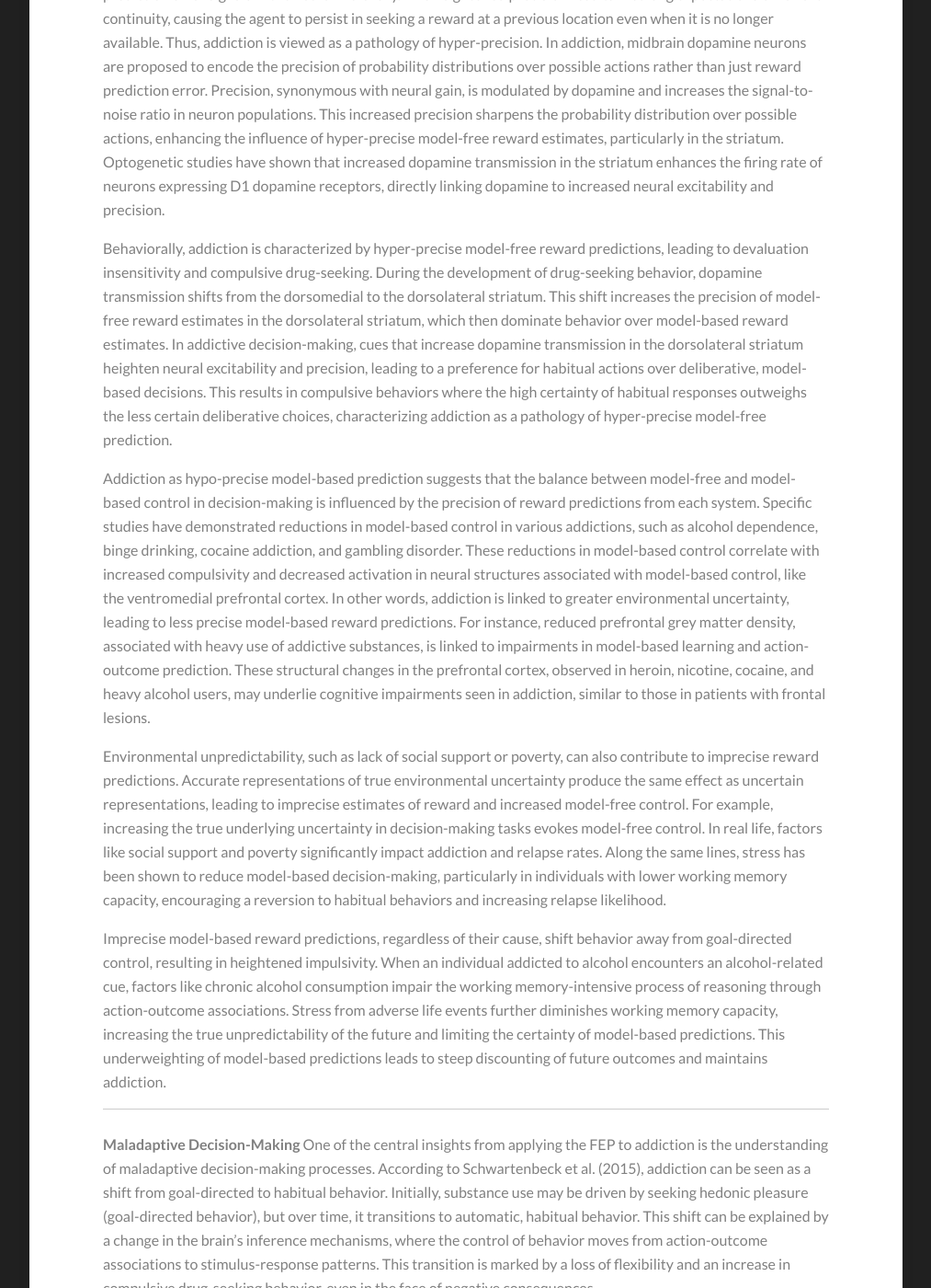
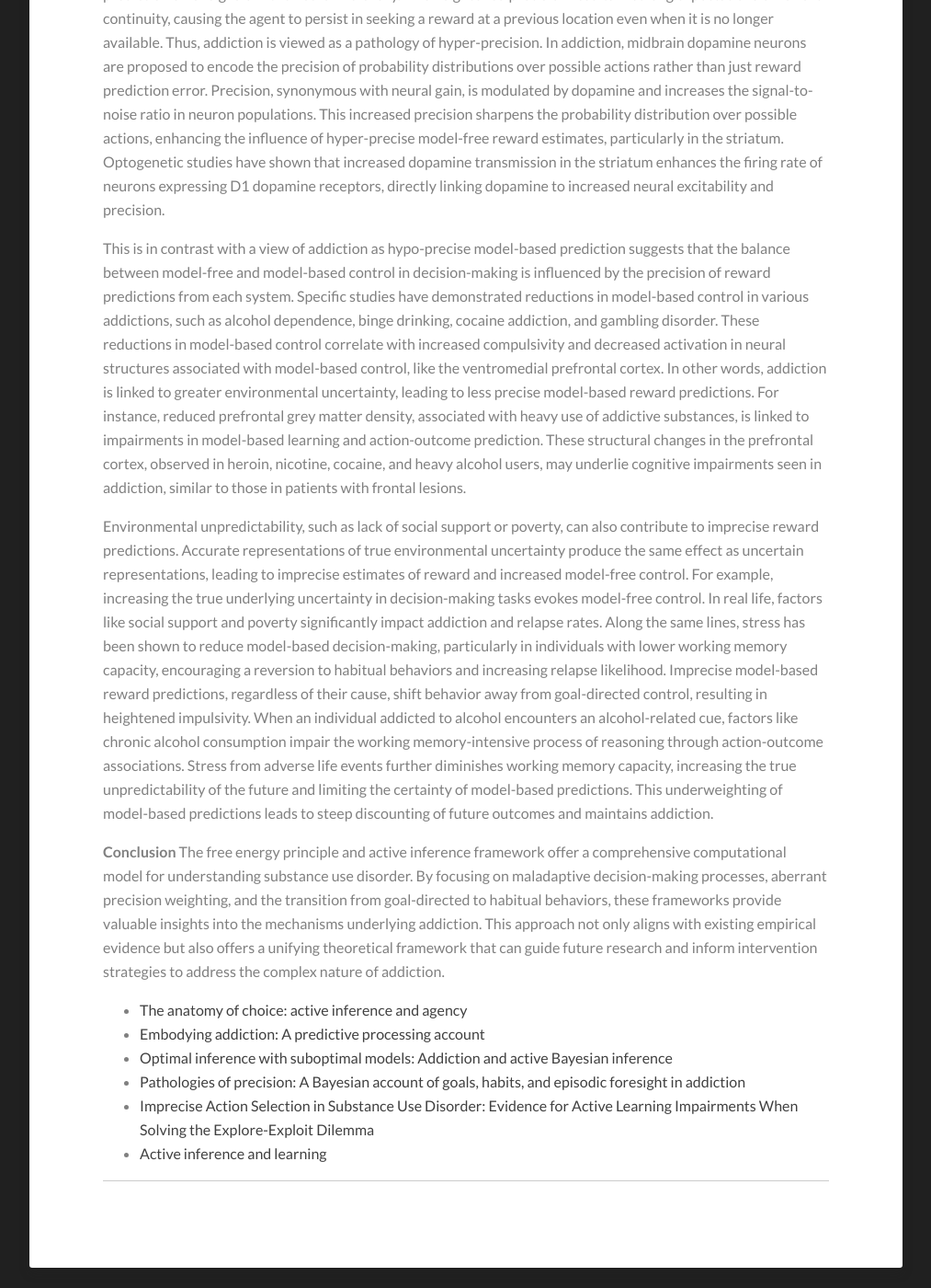
Before and after one commit to Kamran-Afzali/Kamran-Afzali.github.io, a Jekyll site: the page built from _posts/2025-10-25-FEP_SUD.md, in a window 1280 px wide and 1400 px high, scrolled down 2464 px. Shown: the whole window at 92% size, without its empty margins (133-1146 px from the left). Built offline with Jekyll 4.4.1, drawn with Linux system fonts in a browser that asks for light colours; our own code applies the rules of GitHub Pages for plain Markdown files; some of the changed text lies outside the part shown.

Commit message:
Update 2025-10-25-FEP_SUD.md

```diff
--- a/_posts/2025-10-25-FEP_SUD.md
+++ b/_posts/2025-10-25-FEP_SUD.md
@@ -15,54 +15,22 @@
 
 Suboptimal behavior can arise from two potential causes: failures in the inference process itself or failures in the generative models upon which inference is based. They argue that in many cases, pathological behavior results from maladaptive generative models rather than broken inference mechanisms. By focusing on the specifics of these generative models, rather than on deviations from a presumed optimal behavior, one can better understand and address psychiatric conditions. For instance, the generative model of an addict might lead them to behave in ways that appear suboptimal when viewed from an external perspective. However, from the perspective of the addict’s generative model, their behavior may be optimal. This insight can have significant implications for diagnosing and treating psychiatric conditions by identifying specific parameters or aspects of the generative model that lead to maladaptive behaviors. Along these lines and from a computational standpoint, addiction may result from a shift from action-outcome control to stimulus-response control, favoring habitual behaviors. This shift is often seen as a transition from impulsion to compulsion, where initial pleasure-seeking behavior evolves into automatic and habitual actions. Another view suggests a transition from liking to wanting, where addicts compulsively seek drugs or drug-like behavior without deriving pleasure from it.
 
+Novel models of addiction, such as those proposed by Friston and Schwartenbeck et al., explain aberrant decision-making in addiction through alterations in uncertainty about future rewards. Friston's model of addiction simulates impairments in reversal learning based on high levels of dopamine, which increases the precision of prediction error signals in the neural hierarchy. This heightened precision results in strong expectations of reward continuity, causing the agent to persist in seeking a reward at a previous location even when it is no longer available. Thus, addiction is viewed as a pathology of hyper-precision. In addiction, midbrain dopamine neurons are proposed to encode the precision of probability distributions over possible actions rather than just reward prediction error. Precision, synonymous with neural gain, is modulated by dopamine and increases the signal-to-noise ratio in neuron populations. This increased precision sharpens the probability distribution over possible actions, enhancing the influence of hyper-precise model-free reward estimates, particularly in the striatum. Optogenetic studies have shown that increased dopamine transmission in the striatum enhances the firing rate of neurons expressing D1 dopamine receptors, directly linking dopamine to increased neural excitability and precision.
 
 
 
 
 
 
-Novel models of addiction, such as those proposed by Friston and Schwartenbeck et al., explain aberrant decision-making in addiction through alterations in uncertainty about future rewards. Friston's model of addiction simulates impairments in reversal learning based on high levels of dopamine, which increases the precision of prediction error signals in the neural hierarchy. This heightened precision results in strong expectations of reward continuity, causing the agent to persist in seeking a reward at a previous location even when it is no longer available. Thus, addiction is viewed as a pathology of hyper-precision. In addiction, midbrain dopamine neurons are proposed to encode the precision of probability distributions over possible actions rather than just reward prediction error. Precision, synonymous with neural gain, is modulated by dopamine and increases the signal-to-noise ratio in neuron populations. This increased precision sharpens the probability distribution over possible actions, enhancing the influence of hyper-precise model-free reward estimates, particularly in the striatum. Optogenetic studies have shown that increased dopamine transmission in the striatum enhances the firing rate of neurons expressing D1 dopamine receptors, directly linking dopamine to increased neural excitability and precision.
 
-Behaviorally, addiction is characterized by hyper-precise model-free reward predictions, leading to devaluation insensitivity and compulsive drug-seeking. During the development of drug-seeking behavior, dopamine transmission shifts from the dorsomedial to the dorsolateral striatum. This shift increases the precision of model-free reward estimates in the dorsolateral striatum, which then dominate behavior over model-based reward estimates. In addictive decision-making, cues that increase dopamine transmission in the dorsolateral striatum heighten neural excitability and precision, leading to a preference for habitual actions over deliberative, model-based decisions. This results in compulsive behaviors where the high certainty of habitual responses outweighs the less certain deliberative choices, characterizing addiction as a pathology of hyper-precise model-free prediction.
-
-Addiction as hypo-precise model-based prediction suggests that the balance between model-free and model-based control in decision-making is influenced by the precision of reward predictions from each system. Specific studies have demonstrated reductions in model-based control in various addictions, such as alcohol dependence, binge drinking, cocaine addiction, and gambling disorder. These reductions in model-based control correlate with increased compulsivity and decreased activation in neural structures associated with model-based control, like the ventromedial prefrontal cortex. In other words, addiction is linked to greater environmental uncertainty, leading to less precise model-based reward predictions. For instance, reduced prefrontal grey matter density, associated with heavy use of addictive substances, is linked to impairments in model-based learning and action-outcome prediction. These structural changes in the prefrontal cortex, observed in heroin, nicotine, cocaine, and heavy alcohol users, may underlie cognitive impairments seen in addiction, similar to those in patients with frontal lesions.
+This is in contrast with a view of addiction as hypo-precise model-based prediction suggests that the balance between model-free and model-based control in decision-making is influenced by the precision of reward predictions from each system. Specific studies have demonstrated reductions in model-based control in various addictions, such as alcohol dependence, binge drinking, cocaine addiction, and gambling disorder. These reductions in model-based control correlate with increased compulsivity and decreased activation in neural structures associated with model-based control, like the ventromedial prefrontal cortex. In other words, addiction is linked to greater environmental uncertainty, leading to less precise model-based reward predictions. For instance, reduced prefrontal grey matter density, associated with heavy use of addictive substances, is linked to impairments in model-based learning and action-outcome prediction. These structural changes in the prefrontal cortex, observed in heroin, nicotine, cocaine, and heavy alcohol users, may underlie cognitive impairments seen in addiction, similar to those in patients with frontal lesions.
 
 
-Environmental unpredictability, such as lack of social support or poverty, can also contribute to imprecise reward predictions. Accurate representations of true environmental uncertainty produce the same effect as uncertain representations, leading to imprecise estimates of reward and increased model-free control. For example, increasing the true underlying uncertainty in decision-making tasks evokes model-free control. In real life, factors like social support and poverty significantly impact addiction and relapse rates.  Along the same lines, stress has been shown to reduce model-based decision-making, particularly in individuals with lower working memory capacity, encouraging a reversion to habitual behaviors and increasing relapse likelihood.
-
-Imprecise model-based reward predictions, regardless of their cause, shift behavior away from goal-directed control, resulting in heightened impulsivity. When an individual addicted to alcohol encounters an alcohol-related cue, factors like chronic alcohol consumption impair the working memory-intensive process of reasoning through action-outcome associations. Stress from adverse life events further diminishes working memory capacity, increasing the true unpredictability of the future and limiting the certainty of model-based predictions. This underweighting of model-based predictions leads to steep discounting of future outcomes and maintains addiction.
+Environmental unpredictability, such as lack of social support or poverty, can also contribute to imprecise reward predictions. Accurate representations of true environmental uncertainty produce the same effect as uncertain representations, leading to imprecise estimates of reward and increased model-free control. For example, increasing the true underlying uncertainty in decision-making tasks evokes model-free control. In real life, factors like social support and poverty significantly impact addiction and relapse rates.  Along the same lines, stress has been shown to reduce model-based decision-making, particularly in individuals with lower working memory capacity, encouraging a reversion to habitual behaviors and increasing relapse likelihood. Imprecise model-based reward predictions, regardless of their cause, shift behavior away from goal-directed control, resulting in heightened impulsivity. When an individual addicted to alcohol encounters an alcohol-related cue, factors like chronic alcohol consumption impair the working memory-intensive process of reasoning through action-outcome associations. Stress from adverse life events further diminishes working memory capacity, increasing the true unpredictability of the future and limiting the certainty of model-based predictions. This underweighting of model-based predictions leads to steep discounting of future outcomes and maintains addiction.
 
 
-__________________________________________
-**Maladaptive Decision-Making**
-One of the central insights from applying the FEP to addiction is the understanding of maladaptive decision-making processes. According to Schwartenbeck et al. (2015), addiction can be seen as a shift from goal-directed to habitual behavior. Initially, substance use may be driven by seeking hedonic pleasure (goal-directed behavior), but over time, it transitions to automatic, habitual behavior. This shift can be explained by a change in the brain's inference mechanisms, where the control of behavior moves from action-outcome associations to stimulus-response patterns. This transition is marked by a loss of flexibility and an increase in compulsive drug-seeking behavior, even in the face of negative consequences.
-1. Maladaptive decision-making: Active inference models suggest that addiction involves a shift from goal-directed to habitual behavior. Initially, substance use may be driven by seeking pleasure, but over time it transitions to automatic, habitual behavior. This is explained as a change in the brain's inference mechanisms, where behavior control moves from action-outcome associations to stimulus-response patterns, resulting in a loss of flexibility and increase in compulsive drug-seeking behavior.
 
 
-**Precision Weighting and Reward Processing**
-The FEP posits that the brain constantly updates its internal models to minimize prediction errors, which involves assigning precision (confidence) to different sources of information. In the context of SUD, there may be an aberrant precision weighting of reward-related cues. Individuals with addiction might overestimate the precision of drug-related rewards while underestimating the precision of non-drug rewards. This imbalance can lead to a heightened sensitivity to drug-related stimuli and a diminished response to other rewarding experiences. Imaging studies support this by showing changes in reward processing and a loss of phasic dopaminergic responses in addicted individuals, aligning with the reward-deficiency hypothesis.
-
-
-2. Aberrant precision weighting: In SUDs, there may be an imbalance in how precision (confidence) is assigned to different information sources. Individuals with addiction might overestimate the precision of drug-related rewards while underestimating non-drug rewards. This can lead to heightened sensitivity to drug-related stimuli and diminished response to other rewarding experiences.
-
-**Impulsive and Compulsive Behaviors**
-Active inference models suggest that addiction is associated with characteristic patterns of impulsive and compulsive behaviors. Impulsivity in addiction can be understood as a failure to appropriately weigh the long-term consequences of actions, leading to a preference for immediate rewards despite potential negative outcomes. Compulsivity, on the other hand, emerges as a repetitive, habitual response to drug-related cues. These behaviors can be framed within the FEP as maladaptive strategies to minimize free energy, where the brain's predictions and actions become increasingly rigid and less responsive to changing environmental contingencies.
-
-**Impaired learning processes**
-
-Research using active inference models indicates that individuals with SUDs show impairments in learning from both positive and negative outcomes. Specifically:
-
-   - They exhibit less precise action selection mechanisms
-   - They have a lower learning rate from losses
-   - They have a greater learning rate from gains
-
-**Learning and Adaptation**
-Research by Da Costa et al. (2020) using active inference models indicates that individuals with SUD show impairments in learning from both positive and negative outcomes. They exhibit less precise action selection mechanisms and a lower learning rate from losses, which could explain difficulties in adjusting behavior and maintaining optimal decision-making during and after treatment. This suggests that the brain's ability to update its internal models based on new information is compromised in addiction, leading to persistent maladaptive behaviors.
-
-Inconsistent behavior patterns: The findings suggest a pattern of inconsistent behavior in response to positive outcomes in SUDs, combined with a tendency to attribute negative outcomes to chance. Individuals with SUDs fail to settle on a behavior strategy despite sufficient evidence of its success.
-
-**Habit Formation and Maintenance**
-The FEP also provides a framework for understanding how habits form and are maintained in addiction. Habits are learned by observing one's own goal-directed behavior and are selected online during active inference. In addiction, the repeated use of substances reinforces habitual responses, making it difficult to break the cycle of addiction. This process involves both explorative (epistemic) and exploitative (pragmatic) behaviors, where the brain seeks to resolve ambiguity and maximize rewards. Over time, the habitual use of substances becomes a dominant strategy for minimizing free energy, even when it is no longer adaptive.
 
 
 
```
